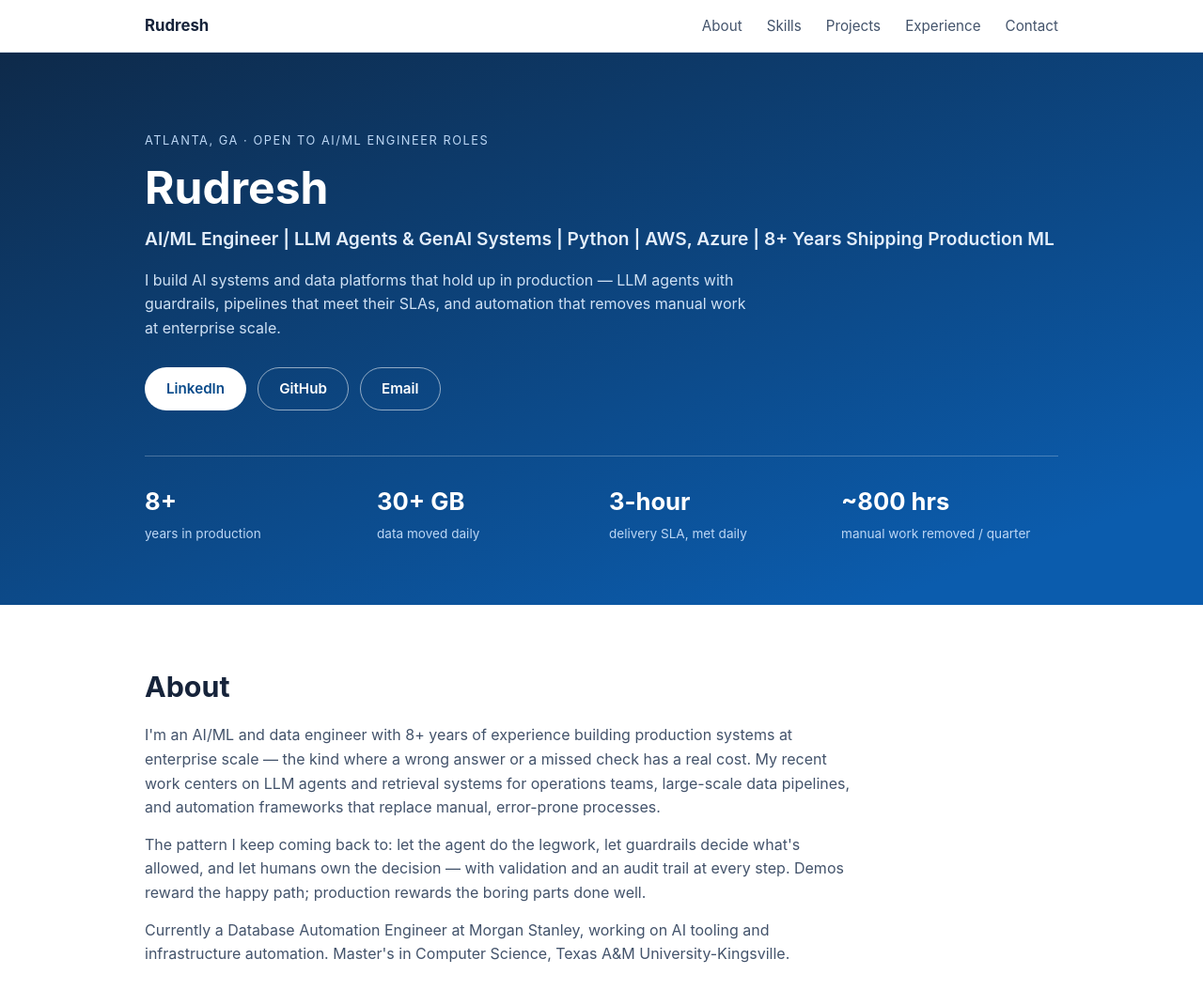
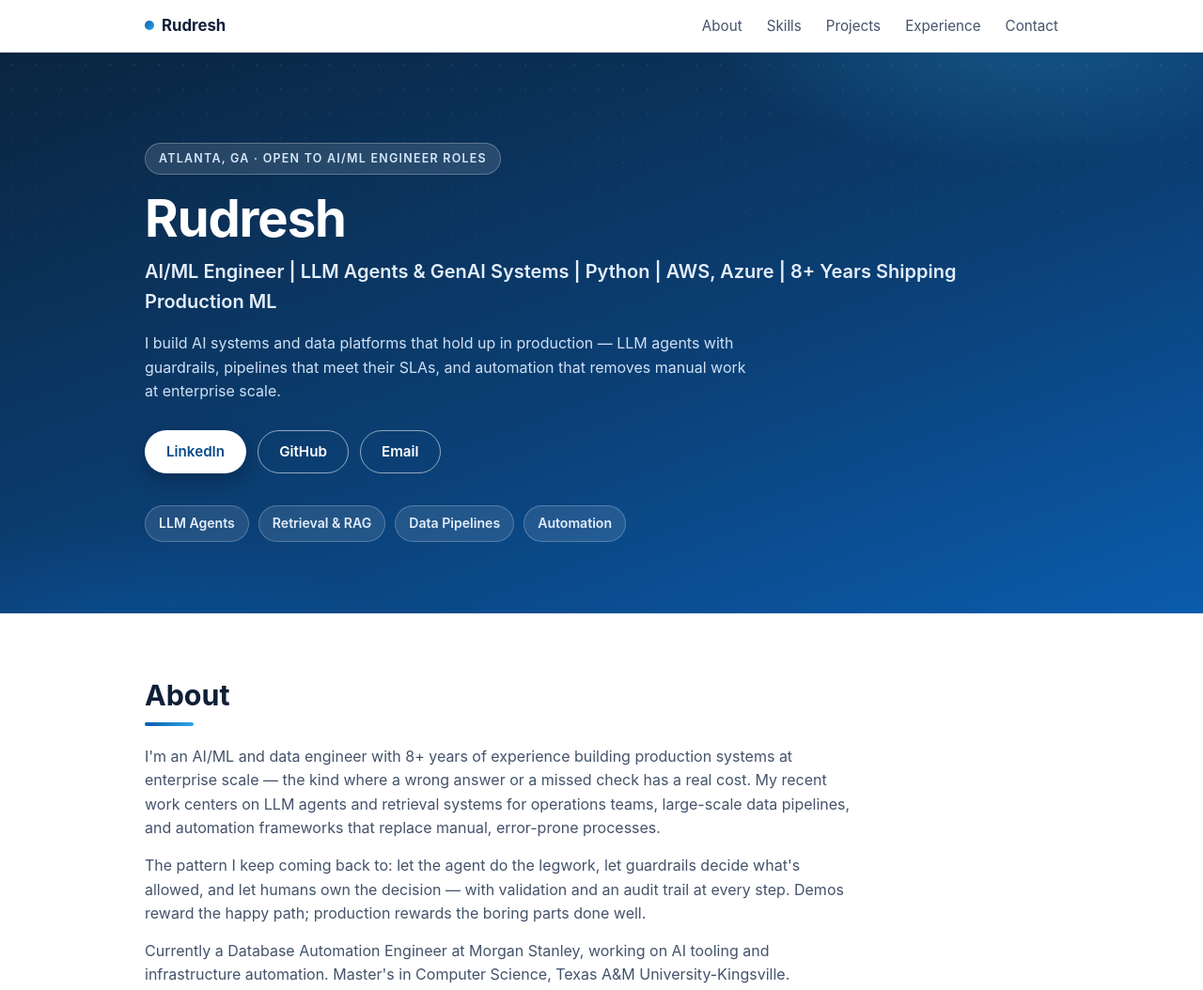
Before and after one commit to rudhrestam/rudhrestam.github.io, a plain HTML site: page index.html in a window 1280 px wide. Shown: the top 1054 px of the page at 94% size. Drawn offline with Linux system fonts and the light colour scheme.

Commit message:
Remove hero stats and scale figures; refresh site design

```diff
--- a/index.html
+++ b/index.html
@@ -35,11 +35,11 @@
         <a class="btn btn-ghost" href="https://github.com/rudhrestam" target="_blank" rel="noopener">GitHub</a>
         <a class="btn btn-ghost" href="mailto:rudhrestam@gmail.com">Email</a>
       </div>
-      <div class="hero-stats">
-        <div><strong>8+</strong><span>years in production</span></div>
-        <div><strong>30+ GB</strong><span>data moved daily</span></div>
-        <div><strong>3-hour</strong><span>delivery SLA, met daily</span></div>
-        <div><strong>~800 hrs</strong><span>manual work removed / quarter</span></div>
+      <div class="hero-chips">
+        <span>LLM Agents</span>
+        <span>Retrieval &amp; RAG</span>
+        <span>Data Pipelines</span>
+        <span>Automation</span>
       </div>
     </div>
   </section>
@@ -93,7 +93,7 @@
         <article class="project-card">
           <h3><a href="https://github.com/rudhrestam/server-health-verification-framework" target="_blank" rel="noopener">Server Health Verification Framework</a></h3>
           <p class="project-where">Demo of production work at Morgan Stanley</p>
-          <p>Parallel health-check automation: configurable checks run across many targets at once, with per-check validation, a summary report, and an audit log. The production version verifies the production and test server fleet after OS patching and eliminated roughly 800 manual hours per quarter, with zero missed checks since launch.</p>
+          <p>Parallel health-check automation: configurable checks run across many targets at once, with per-check validation, a summary report, and an audit log. The production version verifies the production and test server fleet after OS patching, with zero missed checks since launch.</p>
           <p class="tags">Python · concurrent.futures · automation</p>
         </article>
 
@@ -107,7 +107,7 @@
         <article class="project-card">
           <h3><a href="https://github.com/rudhrestam/global-etl-data-pipeline" target="_blank" rel="noopener">Global ETL Data Pipeline</a></h3>
           <p class="project-where">Demo of production work at McDonald's</p>
-          <p>Batch ETL with a data-quality layer that reverts and quarantines bad files instead of loading them — extract, validate every row, load clean data, reload safely after a fix. The production pipeline moved 30+ GB a day from 6+ global markets inside a 3-hour SLA.</p>
+          <p>Batch ETL with a data-quality layer that reverts and quarantines bad files instead of loading them — extract, validate every row, load clean data, reload safely after a fix. The production pipeline runs nightly across 6+ global markets.</p>
           <p class="tags">Python · SQLite · Airflow pattern · data quality</p>
         </article>
 
@@ -185,7 +185,7 @@
     <div class="container">
       <h2>Experience</h2>
       <p>I started out as a Python developer and data engineer at Iplace Software Solutions, building ETL for medical-device and healthcare data, then moved to BlueCross BlueShield, where I automated multi-source healthcare claims processing with Spark and Kafka — 300 claims in parallel, ~45% faster processing, and 10–15% fewer rejections. From there I joined E*TRADE as a Python developer and data engineer, leading a Python 2.7 → 3.8+ migration of a legacy automation codebase to 80% test coverage and automating quarterly SEC regulatory data submissions, and spent time at GE Aviation building multi-source ingestion and data-quality workflows feeding analytics.</p>
-      <p>At McDonald's, as a senior Python developer and data engineer, I ran a global data pipeline moving 30+ GB/day from 6+ markets inside a 3-hour SLA and built the Customer 360 churn platform over nightly restaurant sales data — models at 70–90% accuracy, with insights delivered daily. Today I'm a Database Automation Engineer at Morgan Stanley, where I build LLM retrieval tooling for the operations team and large-scale automation, including a post-reboot verification framework that checks the production and test server fleet and eliminated ~800 manual hours per quarter.</p>
+      <p>At McDonald's, as a senior Python developer and data engineer, I ran a global data pipeline across 6+ markets and built the Customer 360 churn platform over nightly restaurant sales data — models at 70–90% accuracy, with insights delivered daily. Today I'm a Database Automation Engineer at Morgan Stanley, where I build LLM retrieval tooling for the operations team and large-scale automation, including a post-reboot verification framework that checks the production and test server fleet.</p>
     </div>
   </section>
 
--- a/style.css
+++ b/style.css
@@ -1,13 +1,16 @@
 :root {
-  --ink: #16233a;
+  --ink: #0f1f38;
   --ink-soft: #43536b;
   --accent: #0b5cad;
   --accent-dark: #084a8a;
+  --accent-2: #2ea8e6;
   --bg: #ffffff;
   --bg-alt: #f4f7fb;
   --line: #dde5ef;
   --card: #ffffff;
-  --radius: 12px;
+  --radius: 16px;
+  --shadow: 0 6px 20px rgba(14,42,74,.08);
+  --shadow-lg: 0 16px 40px rgba(14,42,74,.14);
 }
 
 * { box-sizing: border-box; margin: 0; padding: 0; }
@@ -21,6 +24,8 @@ body {
   line-height: 1.6;
 }
 
+::selection { background: #bcd7f5; }
+
 .container { max-width: 1020px; margin: 0 auto; padding: 0 24px; }
 
 a { color: var(--accent); text-decoration: none; }
@@ -31,9 +36,15 @@ a:hover { text-decoration: underline; }
   position: sticky; top: 0; z-index: 10;
   background: rgba(255,255,255,.94); backdrop-filter: blur(6px);
   border-bottom: 1px solid var(--line);
+  box-shadow: 0 1px 12px rgba(14,42,74,.06);
 }
 .nav { display: flex; justify-content: space-between; align-items: center; padding-top: 14px; padding-bottom: 14px; }
-.brand { font-weight: 700; color: var(--ink); font-size: 1.05rem; }
+.brand { font-weight: 700; color: var(--ink); font-size: 1.05rem; display: inline-flex; align-items: center; }
+.brand::before {
+  content: ""; width: 10px; height: 10px; border-radius: 50%;
+  background: linear-gradient(135deg, var(--accent), var(--accent-2));
+  margin-right: 8px;
+}
 .brand:hover { text-decoration: none; }
 .nav-links { display: flex; gap: 26px; list-style: none; }
 .nav-links a { color: var(--ink-soft); font-size: .95rem; }
@@ -41,58 +52,101 @@ a:hover { text-decoration: underline; }
 
 /* Hero */
 .hero {
-  background: linear-gradient(160deg, #0e2a4a 0%, #0b5cad 88%);
-  color: #fff; padding: 84px 0 64px;
+  background:
+    radial-gradient(600px 300px at 85% -10%, rgba(46,168,230,.35), transparent 60%),
+    radial-gradient(500px 260px at 10% 110%, rgba(11,92,173,.5), transparent 60%),
+    linear-gradient(160deg, #0a2540 0%, #0b3f74 55%, #0b5cad 100%);
+  color: #fff; padding: 96px 0 76px;
+  position: relative; overflow: hidden;
 }
-.hero-eyebrow { text-transform: uppercase; letter-spacing: .12em; font-size: .8rem; color: #bcd7f5; margin-bottom: 14px; }
-.hero h1 { font-size: 3rem; line-height: 1.1; margin-bottom: 12px; }
-.hero-headline { font-size: 1.2rem; font-weight: 600; color: #e3eefb; margin-bottom: 16px; }
+.hero::before {
+  content: ""; position: absolute; inset: 0;
+  background-image: radial-gradient(rgba(255,255,255,.10) 1px, transparent 1px);
+  background-size: 26px 26px;
+  -webkit-mask-image: linear-gradient(180deg, rgba(0,0,0,.6), transparent 75%);
+  mask-image: linear-gradient(180deg, rgba(0,0,0,.6), transparent 75%);
+  pointer-events: none;
+}
+.hero .container { position: relative; }
+.hero-eyebrow {
+  display: inline-block; text-transform: uppercase; letter-spacing: .1em;
+  font-size: .78rem; font-weight: 600; color: #d6e7fa;
+  background: rgba(255,255,255,.12); border: 1px solid rgba(255,255,255,.25);
+  padding: 6px 14px; border-radius: 999px; margin-bottom: 18px;
+}
+.hero h1 { font-size: 3.4rem; line-height: 1.05; margin-bottom: 12px; letter-spacing: -.02em; }
+.hero-headline { font-size: 1.25rem; font-weight: 600; color: #e3eefb; margin-bottom: 16px; }
 .hero-sub { max-width: 640px; color: #cfe1f4; margin-bottom: 28px; }
 .hero-links { display: flex; flex-wrap: wrap; gap: 12px; }
+.hero-chips { display: flex; flex-wrap: wrap; gap: 10px; margin-top: 34px; }
+.hero-chips span {
+  padding: 7px 14px; border-radius: 999px;
+  background: rgba(255,255,255,.10); border: 1px solid rgba(255,255,255,.22);
+  color: #e3eefb; font-size: .88rem; font-weight: 600;
+}
 .btn {
   display: inline-block; padding: 10px 22px; border-radius: 999px;
   font-weight: 600; font-size: .95rem; border: 1px solid transparent;
+  transition: transform .15s ease, box-shadow .15s ease, background .15s ease, border-color .15s ease;
 }
-.btn:hover { text-decoration: none; }
-.btn-primary { background: #fff; color: var(--accent-dark); }
+.btn:hover { text-decoration: none; transform: translateY(-1px); }
+.btn-primary { background: #fff; color: var(--accent-dark); box-shadow: 0 8px 20px rgba(0,0,0,.25); }
 .btn-primary:hover { background: #e8f1fa; }
 .btn-ghost { border-color: rgba(255,255,255,.55); color: #fff; }
 .btn-ghost:hover { border-color: #fff; }
 #contact .btn-ghost { border-color: var(--accent); color: var(--accent); }
 #contact .btn-ghost:hover { background: #e8f1fa; }
-#contact .btn-primary { background: var(--accent); color: #fff; }
+#contact .btn-primary { background: var(--accent); color: #fff; box-shadow: 0 8px 20px rgba(11,92,173,.25); }
 #contact .btn-primary:hover { background: var(--accent-dark); }
-
-.hero-stats {
-  display: grid; grid-template-columns: repeat(4, 1fr); gap: 16px;
-  margin-top: 48px; padding-top: 28px; border-top: 1px solid rgba(255,255,255,.25);
-}
-.hero-stats strong { display: block; font-size: 1.6rem; }
-.hero-stats span { font-size: .85rem; color: #bcd7f5; }
 
 /* Sections */
 .section { padding: 68px 0; scroll-margin-top: 64px; }
-.section-alt { background: var(--bg-alt); }
-.section h2 { font-size: 1.9rem; line-height: 1.25; margin-bottom: 20px; }
+.section-alt { background: linear-gradient(180deg, #f5f8fc 0%, #edf2f8 100%); }
+.section h2 { font-size: 1.9rem; line-height: 1.25; margin-bottom: 20px; position: relative; padding-bottom: 14px; }
+.section h2::after {
+  content: ""; position: absolute; left: 0; bottom: 0;
+  width: 52px; height: 4px; border-radius: 2px;
+  background: linear-gradient(90deg, var(--accent), var(--accent-2));
+}
 .section p { color: var(--ink-soft); margin-bottom: 14px; max-width: 760px; }
 .section-note { margin-top: -8px; }
 
 /* Skills */
 .skills-grid { display: grid; grid-template-columns: repeat(2, 1fr); gap: 18px; }
-.skill-card { background: var(--card); border: 1px solid var(--line); border-radius: var(--radius); padding: 22px 24px; }
-.skill-card h3 { margin-bottom: 10px; font-size: 1.05rem; }
+.skill-card {
+  background: var(--card); border: 1px solid var(--line); border-radius: var(--radius);
+  padding: 22px 24px; transition: box-shadow .15s ease, transform .15s ease, border-color .15s ease;
+}
+.skill-card:hover { box-shadow: var(--shadow); transform: translateY(-2px); border-color: #c4d6ea; }
+.skill-card h3 { margin-bottom: 10px; font-size: 1.05rem; display: flex; align-items: center; gap: 8px; }
+.skill-card h3::before {
+  content: ""; width: 9px; height: 9px; border-radius: 3px; flex-shrink: 0;
+  background: linear-gradient(135deg, var(--accent), var(--accent-2));
+}
 .skill-card ul { list-style: none; color: var(--ink-soft); }
 .skill-card li { padding: 3px 0; }
 
 /* Projects */
 .projects-grid { display: grid; grid-template-columns: repeat(2, 1fr); gap: 18px; }
-.project-card { border: 1px solid var(--line); border-radius: var(--radius); padding: 24px; background: var(--card); transition: box-shadow .15s ease, transform .15s ease; display: flex; flex-direction: column; }
-.project-card:hover { box-shadow: 0 10px 28px rgba(14,42,74,.10); transform: translateY(-2px); }
-.project-cover { display: block; width: 100%; height: auto; border-radius: 8px; margin-bottom: 14px; }
+.project-card {
+  border: 1px solid var(--line); border-radius: var(--radius); padding: 24px; background: var(--card);
+  transition: box-shadow .15s ease, transform .15s ease, border-color .15s ease;
+  display: flex; flex-direction: column; position: relative; overflow: hidden;
+}
+.project-card::before {
+  content: ""; position: absolute; top: 0; left: 0; right: 0; height: 4px;
+  background: linear-gradient(90deg, var(--accent), var(--accent-2));
+}
+.project-card:hover { box-shadow: var(--shadow-lg); transform: translateY(-3px); border-color: #c4d6ea; }
+.project-cover { display: block; width: 100%; height: auto; border-radius: 8px; margin-bottom: 14px; border: 1px solid var(--line); }
 .project-card h3 { font-size: 1.12rem; margin-bottom: 4px; }
 .project-where { font-size: .86rem; color: var(--accent); font-weight: 600; margin-bottom: 10px; }
 .project-card p { font-size: .95rem; }
-.tags { color: var(--ink-soft); font-size: .85rem; font-weight: 600; margin-top: auto; padding-top: 12px; margin-bottom: 0; }
+.tags {
+  color: var(--ink-soft); font-size: .82rem; font-weight: 600;
+  margin-top: auto; padding: 8px 12px; margin-bottom: 0;
+  background: #eef4fb; border-radius: 8px;
+}
 
 /* Timeline */
 .timeline { border-left: 2px solid var(--line); margin-left: 8px; }
@@ -110,18 +164,22 @@ a:hover { text-decoration: underline; }
 
 /* Certifications */
 .cert-grid { display: grid; grid-template-columns: repeat(2, 1fr); gap: 18px; }
-.cert-card { border: 1px solid var(--line); border-left: 4px solid var(--accent); border-radius: var(--radius); padding: 20px 24px; background: var(--card); }
+.cert-card {
+  border: 1px solid var(--line); border-left: 4px solid var(--accent);
+  border-radius: var(--radius); padding: 20px 24px; background: var(--card);
+  transition: box-shadow .15s ease, transform .15s ease;
+}
+.cert-card:hover { box-shadow: var(--shadow); transform: translateY(-2px); }
 .cert-card h3 { font-size: 1.05rem; margin-bottom: 4px; }
 .cert-card p { margin-bottom: 0; }
 
 /* Footer */
-.site-footer { border-top: 1px solid var(--line); padding: 26px 0; color: var(--ink-soft); font-size: .9rem; text-align: center; }
+.site-footer { background: #0a2540; color: #bcd7f5; padding: 26px 0; font-size: .9rem; text-align: center; }
 
 /* Responsive */
 @media (max-width: 760px) {
   .hero { padding: 56px 0 44px; }
-  .hero h1 { font-size: 2.2rem; }
-  .hero-stats { grid-template-columns: repeat(2, 1fr); }
+  .hero h1 { font-size: 2.4rem; }
   .skills-grid, .projects-grid, .cert-grid { grid-template-columns: 1fr; }
   .nav-links { gap: 16px; }
   .section { padding: 48px 0; }
```
